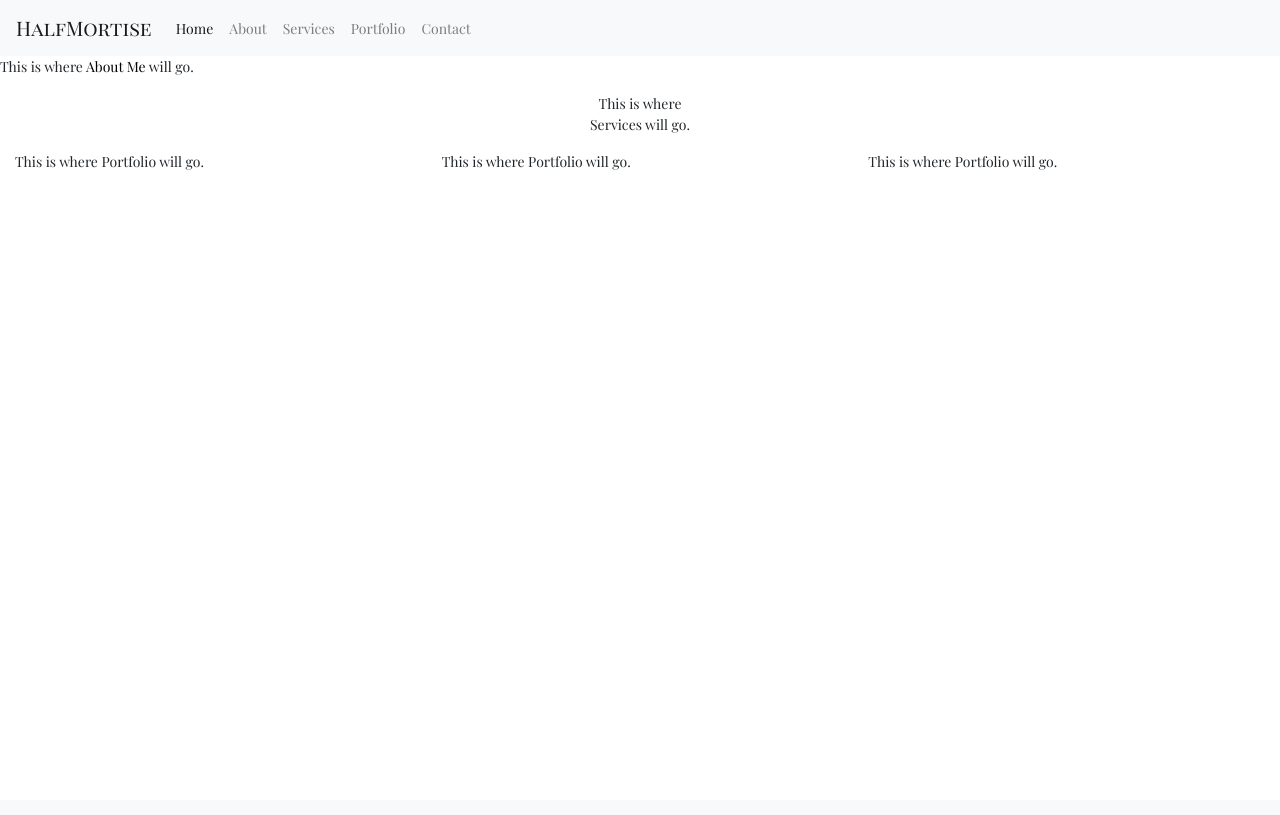
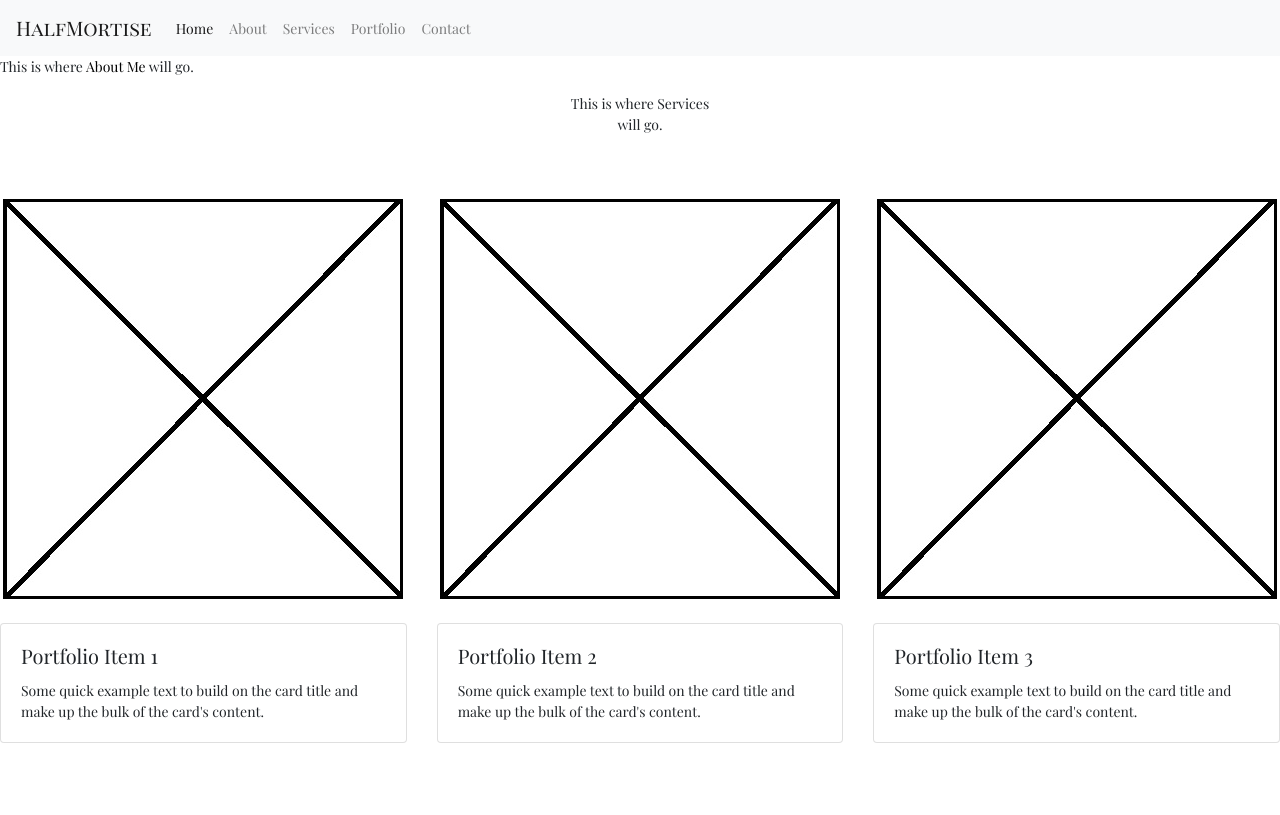
Before and after one commit to HalfMortise/my-pwp, a PHP site: page / in a window 1280 px wide. Before the commit the page ends 170 px from the top, so only its background shows below. Run offline with PHP 8.4, Linux system fonts and the light colour scheme.

Commit message:
Resized placeholder images; restructured Portfolio section

```diff
--- a/public_html/index.php
+++ b/public_html/index.php
@@ -10,11 +10,13 @@
 		<link href="https://fonts.googleapis.com/css?family=Playfair+Display+SC" rel="stylesheet">
 		<link href="https://fonts.googleapis.com/css?family=Playfair+Display" rel="stylesheet">
 	</head>
-
 	<body>
 
 
 		<!--NAVBAR-->
+
+	<header>
+		<div>
 			<nav class="navbar navbar-expand-lg navbar-light bg-light font">
 				<a class="navbar-brand" href="#">HalfMortise</a>
 				<button class="navbar-toggler" type="button" data-toggle="collapse" data-target="#navbarTogglerDemo02" aria-controls="navbarTogglerDemo02" aria-expanded="false" aria-label="Toggle navigation">
@@ -41,14 +43,12 @@
 					</ul>
 				</div>
 			</nav>
+		</div>
+	</header>
 	<!--/NAVBAR-->
 
 
-
 <!--Images needed: header bg (laptop/code/porch/coffee), resume icon, svcs icon, consulting icon, wireframe icon, gears icon -->
-
-
-
 
 
 
@@ -63,10 +63,10 @@
 
 
 		<!--ABOUT Section-->
-		<section>
-			<div class="container-fluid justify-content-center font">
-				<div class="row">
-					<p class="justify-content-center">
+		<section class="font">
+			<div>
+				<div>
+					<p>
 						This is where <a href="https://www.google.com/" target="_blank">About Me</a> will go.
 					</p>
 				</div>
@@ -75,33 +75,47 @@
 
 
 		<!--SERVICES Section-->
-		<section>
-			<div class="container font">
+		<section class="font">
+			<div class="container">
+				<div class="row">
 					<p>
 					This is where Services will go.
 					</p>
+				</div>
 			</div>
 		</section>
 
 
 		<!--PORTFOLIO Section-->
-		<section>
-			<div class="container-fluid justify-content-center font">
+		<section class="py-5 font">
+			<div>
 				<div class="row">
 					<div class="col-md-4">
-						<p>
-							This is where Portfolio will go.
-						</p>
+						<img class="img-fluid d-block mx-auto mb-4" src="./images/placeholder.jpg" alt="">
+						<div class="card mb-4">
+							<div class="card-body">
+								<h5 class="card-title">Portfolio Item 1</h5>
+								<p class="card-text">Some quick example text to build on the card title and make up the bulk of the card's content.</p>
+							</div>
+						</div>
 					</div>
 					<div class="col-md-4">
-						<p>
-							This is where Portfolio will go.
-						</p>
+						<img class="img-fluid d-block mx-auto mb-4" src="./images/placeholder.jpg" alt="">
+						<div class="card mb-4">
+							<div class="card-body">
+								<h5 class="card-title">Portfolio Item 2</h5>
+								<p class="card-text">Some quick example text to build on the card title and make up the bulk of the card's content.</p>
+							</div>
+						</div>
 					</div>
 					<div class="col-md-4">
-						<p>
-							This is where Portfolio will go.
-						</p>
+						<img class="img-fluid d-block mx-auto mb-4" src="./images/placeholder.jpg" alt="">
+						<div class="card mb-4">
+							<div class="card-body">
+								<h5 class="card-title">Portfolio Item 3</h5>
+								<p class="card-text">Some quick example text to build on the card title and make up the bulk of the card's content.</p>
+							</div>
+						</div>
 					</div>
 				</div>
 			</div>
@@ -122,5 +136,6 @@
 
 
 
+
    </body>
 </html>
```
Lines whose indentation alone changed are shown as unchanged.
